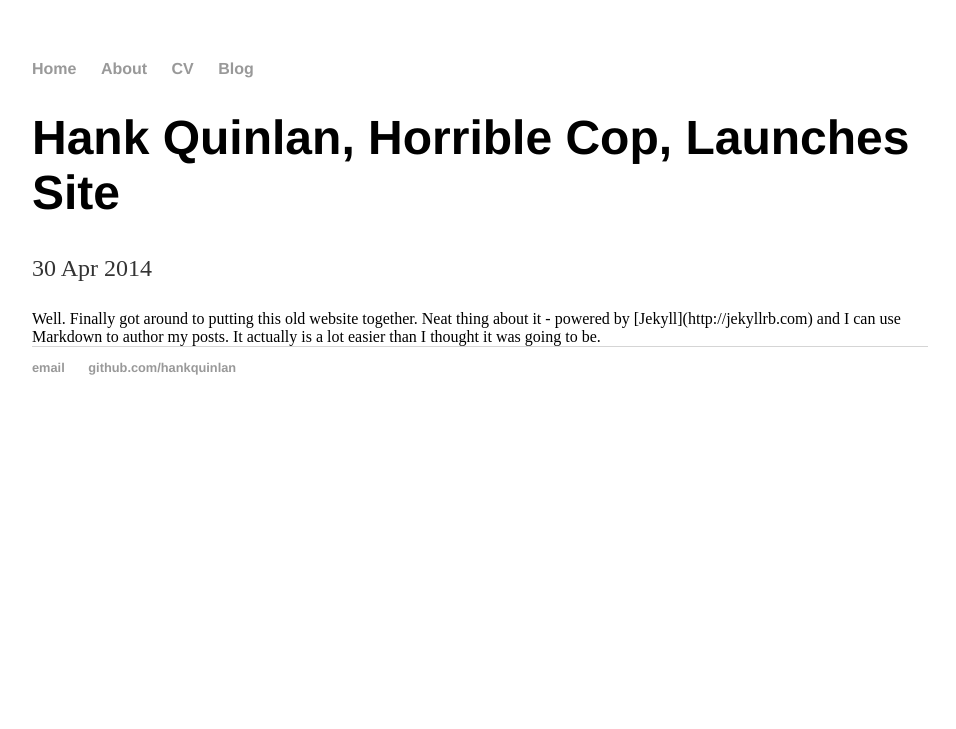
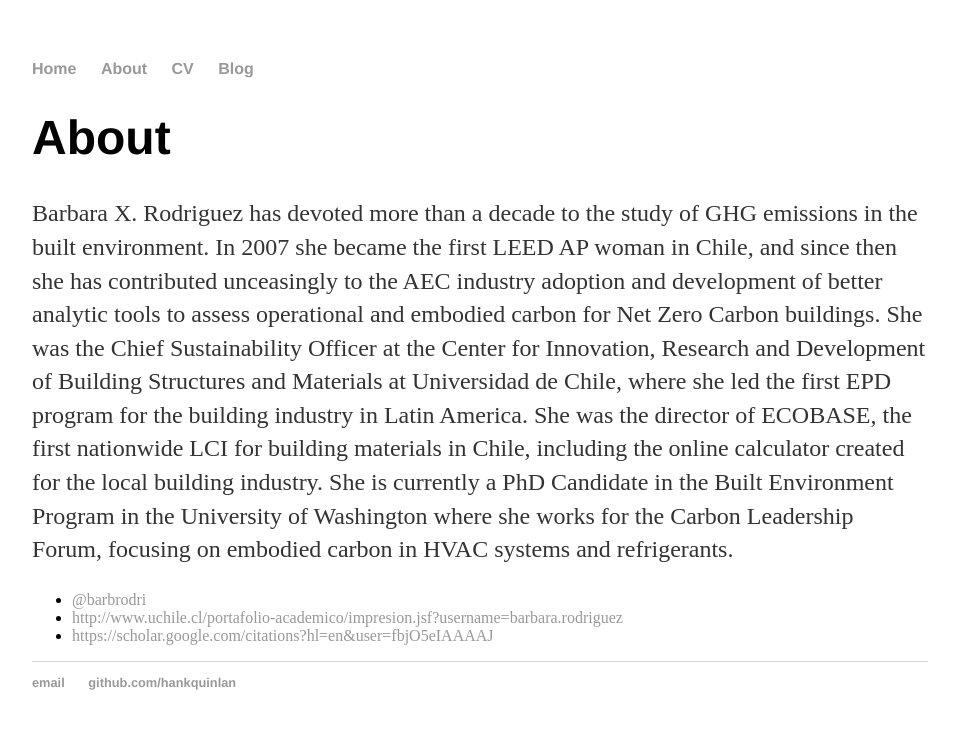
Before and after one commit to bxrodriguez/bxrodriguez.github.io, a Jekyll site: the page built from about/index.html, in a window 1280 px wide. Shown: the top 729 px of the page, without its empty margins (160-1116 px from the left). Built offline with Jekyll 4.4.1, drawn with Linux system fonts in a browser that asks for light colours.

Commit message:
Update index.html

```diff
--- a/about/index.html
+++ b/about/index.html
@@ -1,7 +1,17 @@
 ---
-layout: post
-title: "Hank Quinlan, Horrible Cop, Launches Site"
-date: 2014-04-30
+layout: default
+title: About me
 ---
 
-Well. Finally got around to putting this old website together. Neat thing about it - powered by [Jekyll](http://jekyllrb.com) and I can use Markdown to author my posts. It actually is a lot easier than I thought it was going to be.
+		<div class="about">
+			<h1>About</h1>
+			<p>Barbara X. Rodriguez has devoted more than a decade to the study of GHG emissions in the built environment. In 2007 she became the first LEED AP woman in Chile, and since then she has contributed unceasingly to the AEC industry adoption and development of better analytic tools to assess operational and embodied carbon for Net Zero Carbon buildings. She was the Chief Sustainability Officer at the Center for Innovation, Research and Development of Building Structures and Materials at Universidad de Chile, where she led the first EPD program for the building industry in Latin America. She was the director of ECOBASE, the first nationwide LCI for building materials in Chile, including the online calculator created for the local building industry. She is currently a PhD Candidate in the Built Environment Program in the University of Washington where she works for the Carbon Leadership Forum, focusing on embodied carbon in HVAC systems and refrigerants.
+
+</p>
+
+			<ul class="contacts">
+				<li><a href="#">@barbrodri</a></li>
+				<li><a href="#">http://www.uchile.cl/portafolio-academico/impresion.jsf?username=barbara.rodriguez</a></li>
+				<li><a href="#">https://scholar.google.com/citations?hl=en&user=fbjO5eIAAAAJ</a></li>
+				</ul>
+		</div>
```
